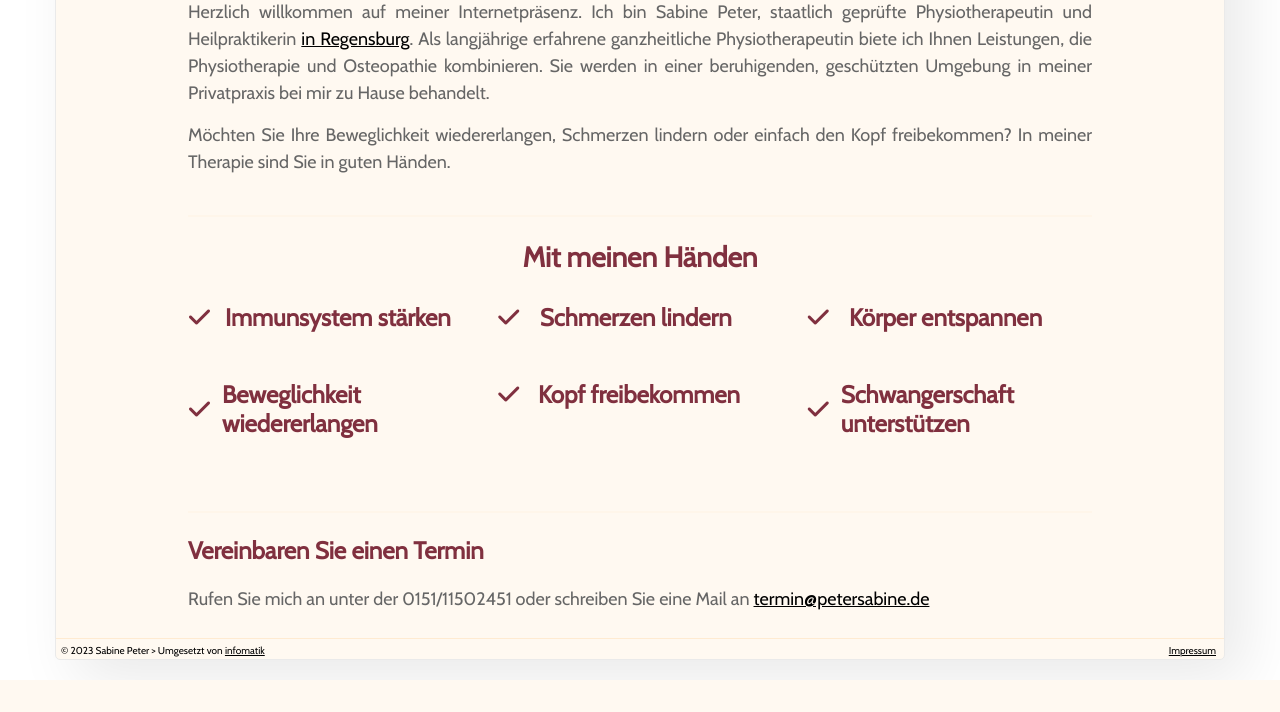
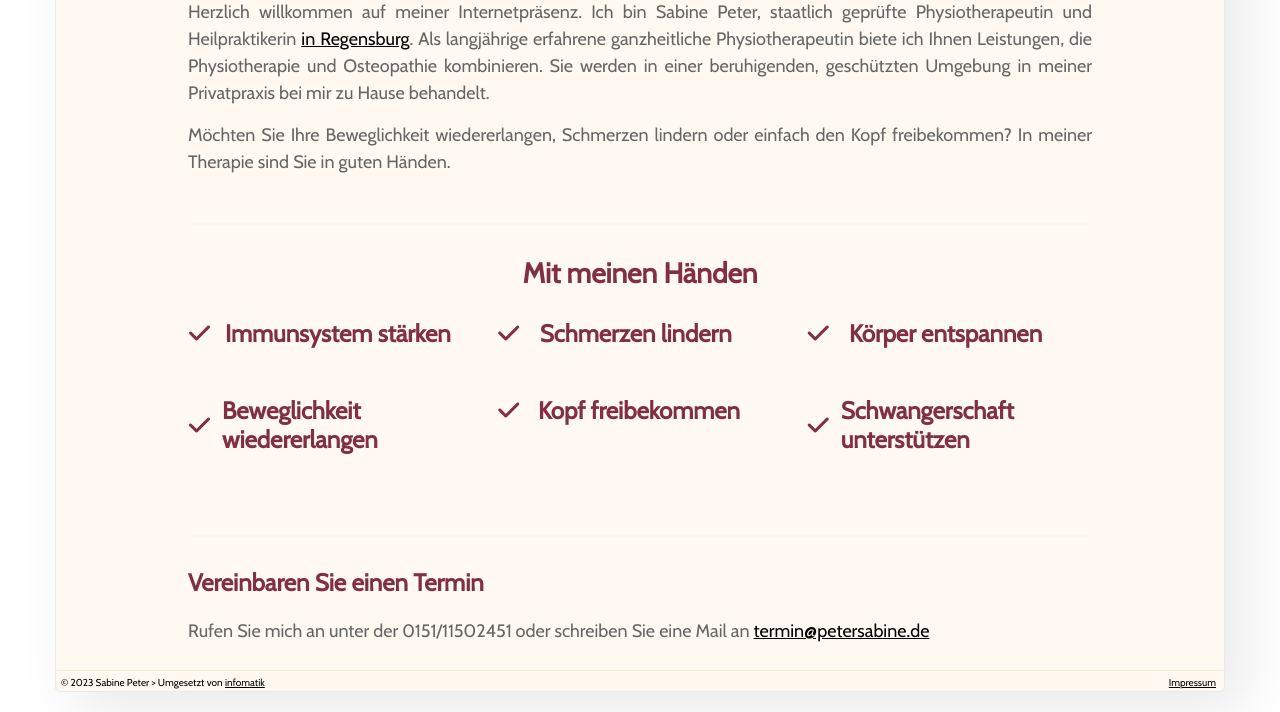
Before and after one commit to felixalmesberger/PeterSabine, a PHP site: page / in a window 1280 px wide. Shown: the part 544-1256 px from the top of the page. Before the commit the page ends 1224 px from the top, so only its background shows below. Run offline with PHP 8.4, Linux system fonts and the light colour scheme; some libraries are stand-ins or nearby versions.

Commit message:
mehr platz für hr

```diff
--- a/css/style.css
+++ b/css/style.css
@@ -321,7 +321,7 @@ hr {
 	border-style: solid none none;
 	border-width: 2px 0 0;
 	height: 0;
-	margin: 24px 0;
+	margin: 32px 0;
 }
 
 
--- a/leistungen.html
+++ b/leistungen.html
@@ -84,7 +84,7 @@
                                 Dauerhafte Anspannung führt zu Schmerzen,
                                 Erschöpfung, erhöhten Blutdruck,
                                 Schlafstörungen, Konzentrationsschwierigkeiten
-                                u.v.m
+                                u.v.m.
                                 Die Craniosacrale Therapie bietet mit ihrem
                                 ganzheitlichen Ansatz Unterstützung an.
                                 Sie fördert und stärkt die Selbstregulation und
```
